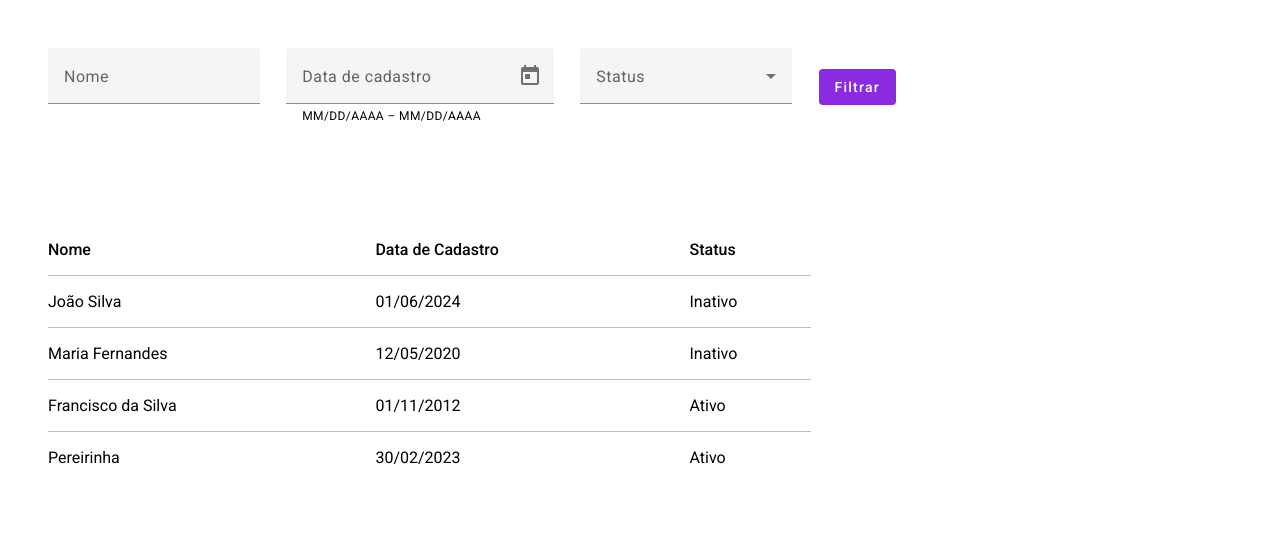
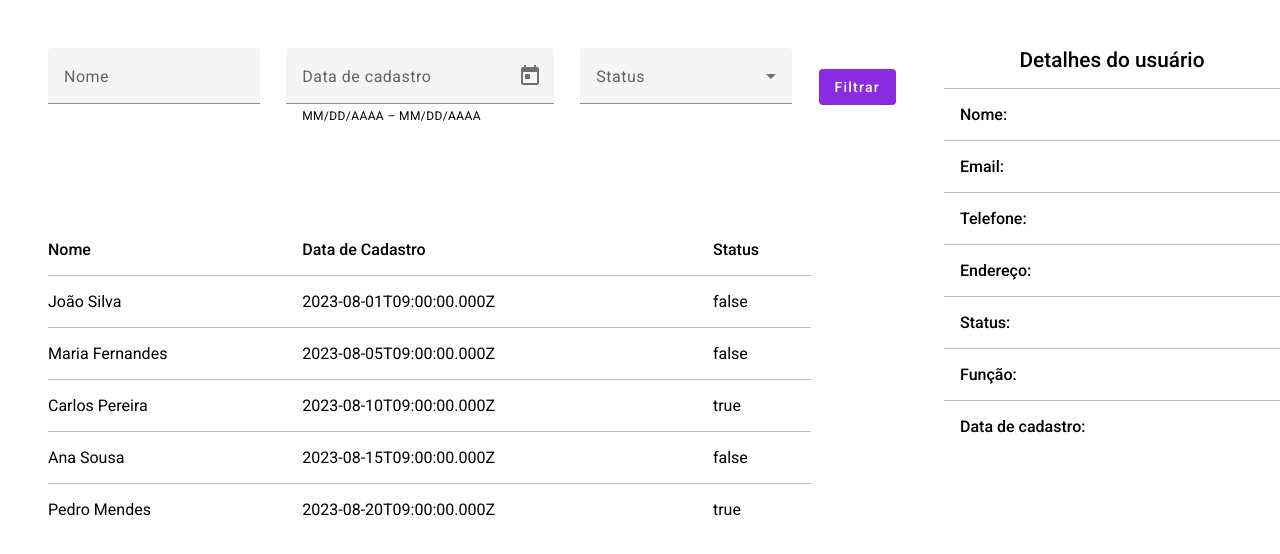
Before and after one commit to joao-zac/Angular-filter-list, an Angular app: page / in a window 1280 px wide. Shown: the top 554 px of the page. Built offline with nearby package versions, Linux system fonts and the light colour scheme.

Commit message:
:recycle: refactor: mostragem de usuarios dinamica

```diff
--- a/src/app/app.component.html
+++ b/src/app/app.component.html
@@ -8,7 +8,8 @@
             <app-users-display />
         </div>
     </div>
+
     <div class="right-div">
-
+        <app-users-details />
     </div>
 </main>
--- a/src/app/app.component.scss
+++ b/src/app/app.component.scss
@@ -20,6 +20,7 @@ main {
 }
 
 .right-div {
+    padding-left: 3rem;
     width: 30%;
     max-height: 100vh;
 }
--- a/src/app/components/components.module.ts
+++ b/src/app/components/components.module.ts
@@ -3,6 +3,7 @@ import { angularMaterialModule } from "../angular-material/angular-material.modu
 import { FiltersComponent } from './filters/filters.component';
 import { UsersDisplayComponent } from './users-display/users-display.component';
 import { UsersDetailsComponent } from './users-details/users-details.component';
+import { NgFor } from "@angular/common"
 
 @NgModule({
     declarations: [
@@ -11,7 +12,8 @@ import { UsersDetailsComponent } from './users-details/users-details.component';
       UsersDetailsComponent
     ],
     imports: [
-      angularMaterialModule
+      angularMaterialModule,
+      NgFor
     ],
     exports: [
       FiltersComponent,
--- a/src/app/components/users-display/users-display.component.html
+++ b/src/app/components/users-display/users-display.component.html
@@ -8,28 +8,9 @@
     </thead>
 
     <tbody>
-        <tr>
-            <td>João Silva</td>
-            <td>01/06/2024</td>
-            <td>Inativo</td>
+        <tr *ngFor="let user of Users">
+            <td>{{ user.nome }}</td>
+            <td>{{ user.dataCadastro }}</td>
+            <td>{{ user.ativo }}</td>
         </tr>
-
-        <tr>
-            <td>Maria Fernandes</td>
-            <td>12/05/2020</td>
-            <td>Inativo</td>
-        </tr>
-
-        <tr>
-            <td>Francisco da Silva</td>
-            <td>01/11/2012</td>
-            <td>Ativo</td>
-        </tr>
-
-        <tr>
-            <td>Pereirinha</td>
-            <td>30/02/2023</td>
-            <td>Ativo</td>
-        </tr>
-    </tbody>
 </table>
--- a/src/app/components/users-display/users-display.component.ts
+++ b/src/app/components/users-display/users-display.component.ts
@@ -1,4 +1,5 @@
 import { Component } from '@angular/core';
+import { UsersList } from "../../data/users-list"
 
 @Component({
   selector: 'app-users-display',
@@ -6,5 +7,6 @@ import { Component } from '@angular/core';
   styleUrl: './users-display.component.scss'
 })
 export class UsersDisplayComponent {
+  Users = UsersList
 
 }
--- /dev/null
+++ b/src/app/data/users-list.ts
@@ -0,0 +1,119 @@
+import { IUser } from "../interfaces/user";
+
+export const UsersList: IUser[] = [
+    {
+        nome: "João Silva",
+        email: "joao.silva@example.com",
+        senha: "senha-segura-123",
+        idade: 30,
+        endereco: {
+            rua: "Rua das Flores",
+            numero: 42,
+            cidade: "São Paulo",
+            estado: "SP",
+            pais: "Brasil"
+        },
+        telefone: "11912345678",
+        ativo: false,
+        funcao: "Desenvolvedor",
+        dataCadastro: "2023-08-01T09:00:00.000Z",
+        status: {
+            online: true,
+            verificado: true,
+            assinaturaAtiva: true,
+            ultimoAcesso: "2023-08-02T09:00:00.000Z"
+        }
+    },
+    {
+        nome: "Maria Fernandes",
+        email: "maria.fernandes@example.com",
+        senha: "Maria123",
+        idade: 25,
+        endereco: {
+            rua: "Avenida do Sol",
+            numero: 100,
+            cidade: "Rio de Janeiro",
+            estado: "RJ",
+            pais: "Brasil"
+        },
+        telefone: "21956789101",
+        ativo: false,
+        funcao: "Designer",
+        dataCadastro: "2023-08-05T09:00:00.000Z",
+        status: {
+            online: false,
+            verificado: false,
+            assinaturaAtiva: false,
+            ultimoAcesso: "2023-08-06T09:00:00.000Z"
+        }
+    },
+    {
+        nome: "Carlos Pereira",
+        email: "carlos.pereira@example.com",
+        senha: "Carlos456",
+        idade: 40,
+        endereco: {
+            rua: "Praça da Liberdade",
+            numero: 5,
+            cidade: "Belo Horizonte",
+            estado: "MG",
+            pais: "Brasil"
+        },
+        telefone: "31911121314",
+        ativo: true,
+        funcao: "Gerente",
+        dataCadastro: "2023-08-10T09:00:00.000Z",
+        status: {
+            online: false,
+            verificado: true,
+            assinaturaAtiva: false,
+            ultimoAcesso: "2023-08-12T09:00:00.000Z"
+        }
+    },
+    {
+        nome: "Ana Sousa",
+        email: "ana.sousa@example.com",
+        senha: "Ana789",
+        idade: 22,
+        endereco: {
+            rua: "Rua das Pedras",
+            numero: 80,
+            cidade: "Porto Alegre",
+            estado: "RS",
+            pais: "Brasil"
+        },
+        telefone: "51915161718",
+        ativo: false,
+        funcao: "Analista",
+        dataCadastro: "2023-08-15T09:00:00.000Z",
+        status: {
+            online: true,
+            verificado: false,
+            assinaturaAtiva: true,
+            ultimoAcesso: "2023-08-18T09:00:00.000Z"
+        }
+    },
+    {
+        nome: "Pedro Mendes",
+        email: "pedro.mendes@example.com",
+        senha: "Pedro012",
+        idade: 35,
+        endereco: {
+            rua: "Boulevard Central",
+            numero: 60,
+            cidade: "Recife",
+            estado: "PE",
+            pais: "Brasil"
+        },
+        telefone: "81919202122",
+        ativo: true,
+        funcao: "Diretor",
+        dataCadastro: "2023-08-20T09:00:00.000Z",
+        status: {
+            online: false,
+            verificado: true,
+            assinaturaAtiva: false,
+            ultimoAcesso: "2023-08-25T09:00:00.000Z"
+        }
+    }
+];
--- /dev/null
+++ b/src/app/interfaces/user.ts
@@ -0,0 +1,23 @@
+export interface IUser {
+    nome: string
+    email: string
+    senha: string
+    idade: number
+    endereco: {
+        rua: string
+        numero: number
+        cidade: string
+        estado: string
+        pais: string
+    }
+    telefone: string
+    ativo: boolean
+    funcao: string
+    dataCadastro: string
+    status: {
+        online: boolean
+        verificado: boolean
+        assinaturaAtiva: boolean
+        ultimoAcesso: string
+    }
+}
```
